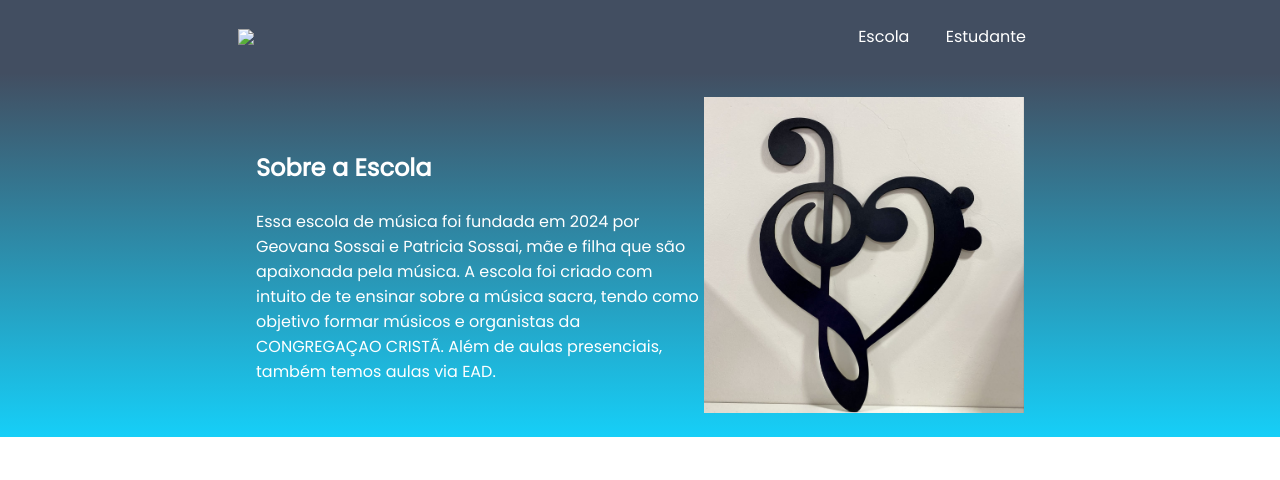
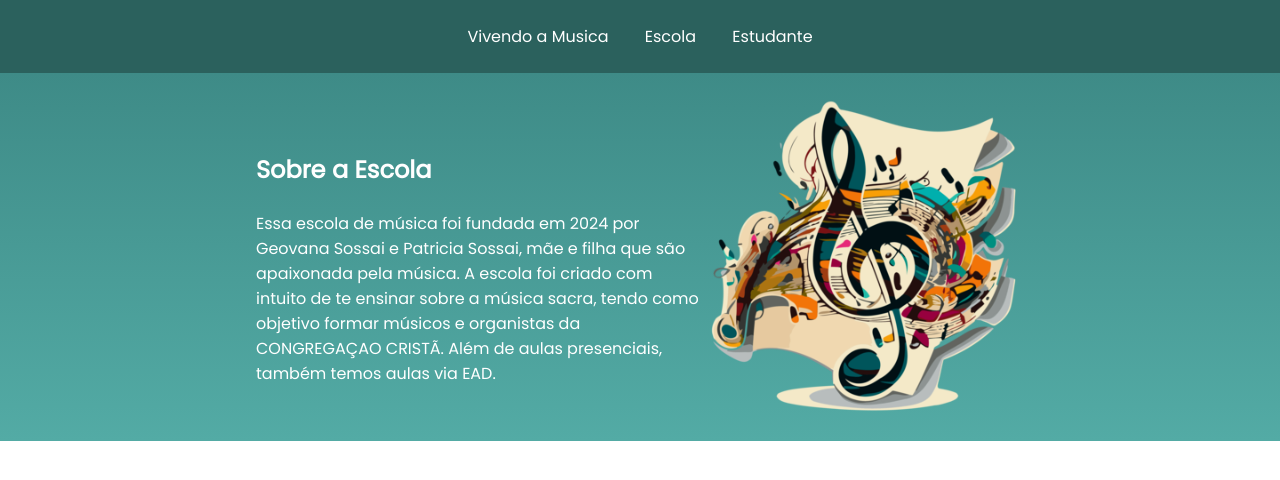
Before and after one commit to gehsossai/Projeto-de-M-sica1, a plain HTML site: page index.html in a window 1280 px wide. Drawn offline with Linux system fonts and the light colour scheme.

Commit message:
Add files via upload

```diff
--- a/index.html
+++ b/index.html
@@ -12,8 +12,8 @@
 </head>
 <body>
     <header class="cabecalho">
-        <img class="cabecalho-imagem" src="Vivendo a Musica na CCB">
         <ul class="cabecalho-lista">
+            <li class="cabecalho-lista-item">Vivendo a Musica</li>
             <li class="cabecalho-lista-item">Escola</li>
             <li class="cabecalho-lista-item">Estudante</li>
         </ul>
@@ -25,5 +25,5 @@
                 A escola foi criado com intuito de te ensinar sobre a música sacra, tendo como objetivo formar músicos e organistas da CONGREGAÇAO CRISTÃ.
                 Além de aulas presenciais, também temos aulas via EAD.</p>
         </div>
-        <img class="escola-imagem" src="quadro coracao em clave de fa e de sol.jpeg" alt="imagem que representa uma professora em sala de aula">
+        <img class="escola-imagem" src="clave de sol.png" alt="imagem que representa uma professora em sala de aula">
     </section>
--- a/style.css
+++ b/style.css
@@ -6,7 +6,7 @@ body {
     font-family: 'Poppins', sans-serif;
 }
 .cabecalho {
-    background-color: #424E61;
+    background-color: #2B615D;
     color: white;
     display: flex;
     justify-content: space-around;
@@ -29,7 +29,7 @@ body {
 }
 
 .escola{
-    background-image: linear-gradient(#424E61,#16CFF8);
+    background-image: linear-gradient(#3E8B87,#53ABA5);
     color:white;
     display: flex;
     justify-content: center;
```
Also changed, not shown: clave de sol.png (added).
